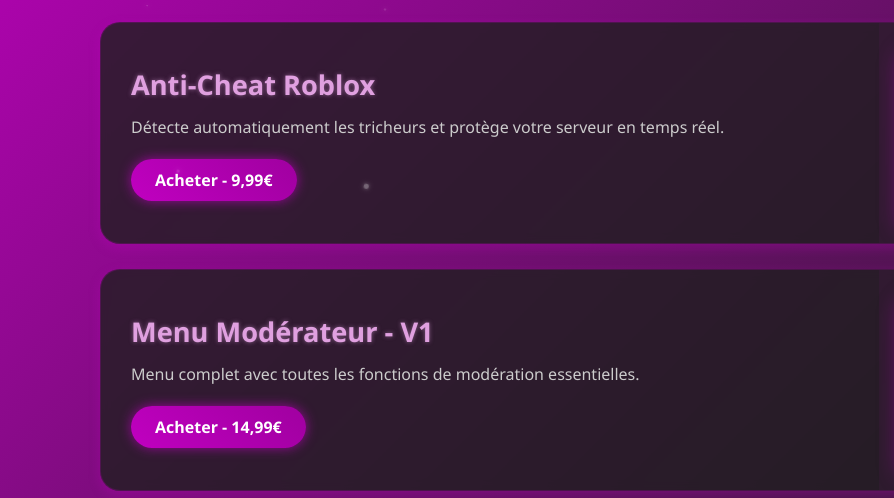
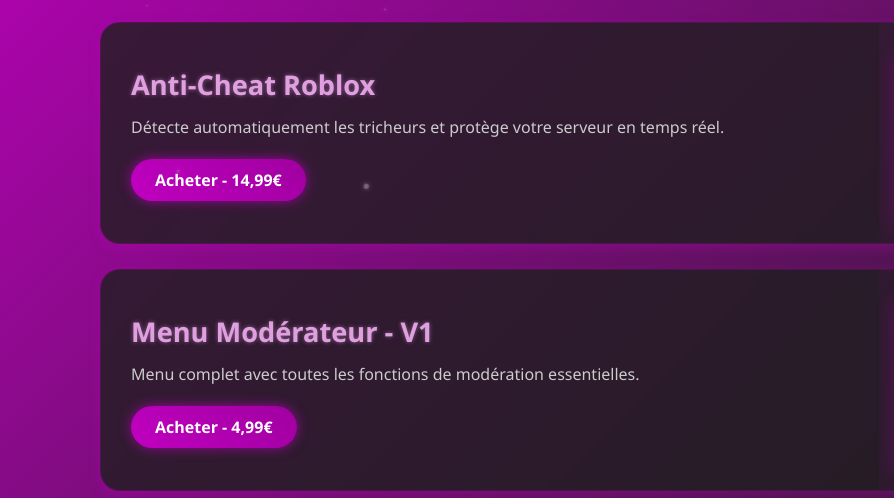
Before and after one commit to NeonSh0p/NeonSh0p.github.io, a plain HTML site: page index.html in a window 1280 px wide. Shown: the part 285-783 px from the top of the page, 0-894 px from the left. Drawn offline with Linux system fonts and the light colour scheme.

Commit message:
Fix product prices and HTML formatting
Updated product prices and corrected HTML structure.

```diff
--- a/index.html
+++ b/index.html
@@ -22,7 +22,7 @@
       <div class="product-info">
         <h3>Anti-Cheat Roblox</h3>
         <p>Détecte automatiquement les tricheurs et protège votre serveur en temps réel.</p>
-        <a href="#" class="btn">Acheter - 9,99€</a>
+        <a href="#" class="btn">Acheter - 14,99€</a>
       </div>
 
       <div class="product-image">
@@ -35,7 +35,7 @@
       <div class="product-info">
         <h3>Menu Modérateur - V1</h3>
         <p>Menu complet avec toutes les fonctions de modération essentielles.</p>
-        <a href="#" class="btn">Acheter - 14,99€</a>
+        <a href="#" class="btn">Acheter - 4,99€</a>
       </div>
 
       <div class="product-image">
@@ -178,4 +178,5 @@
   </script>
 
 </body>
+
 </html>
```
